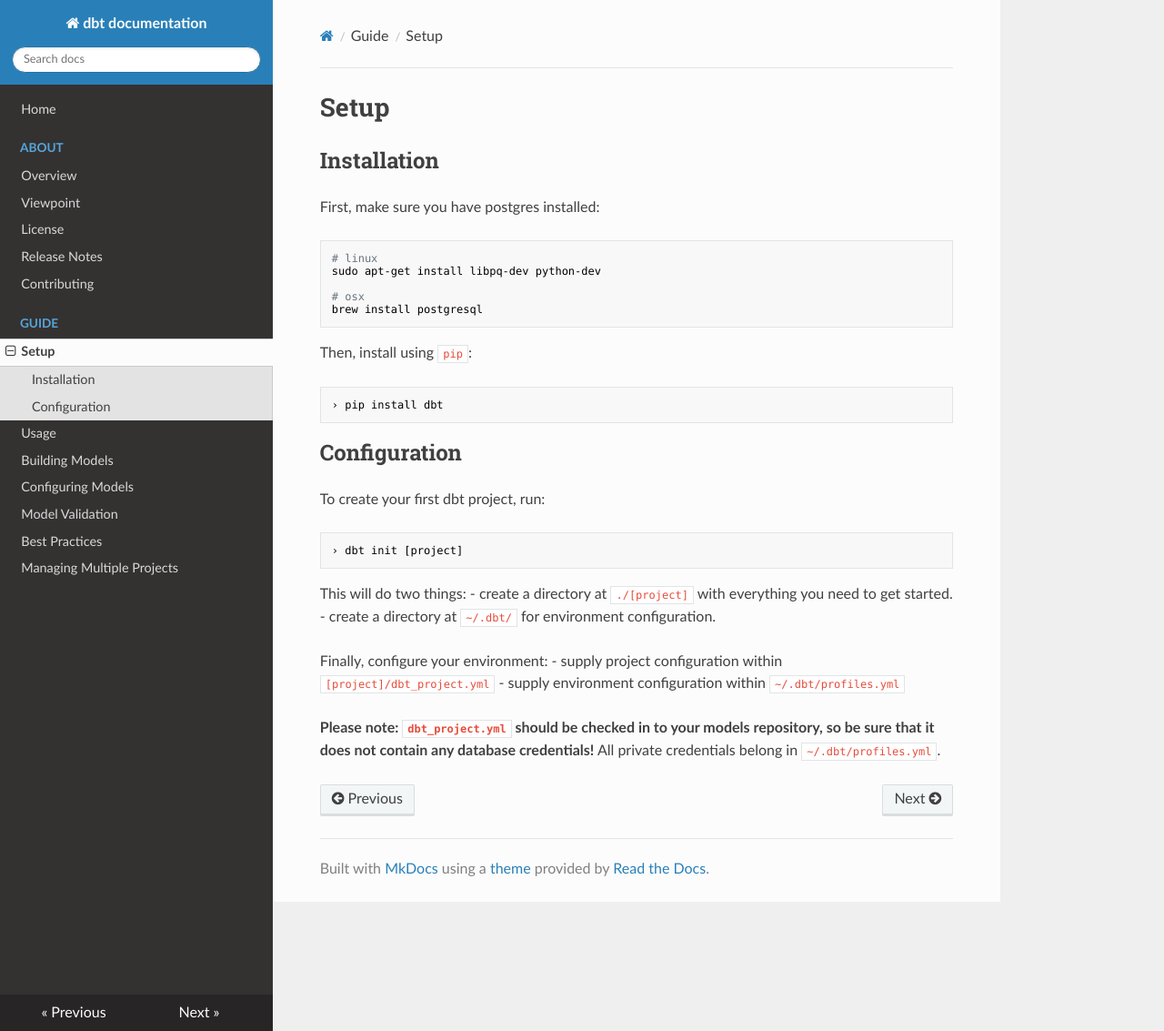
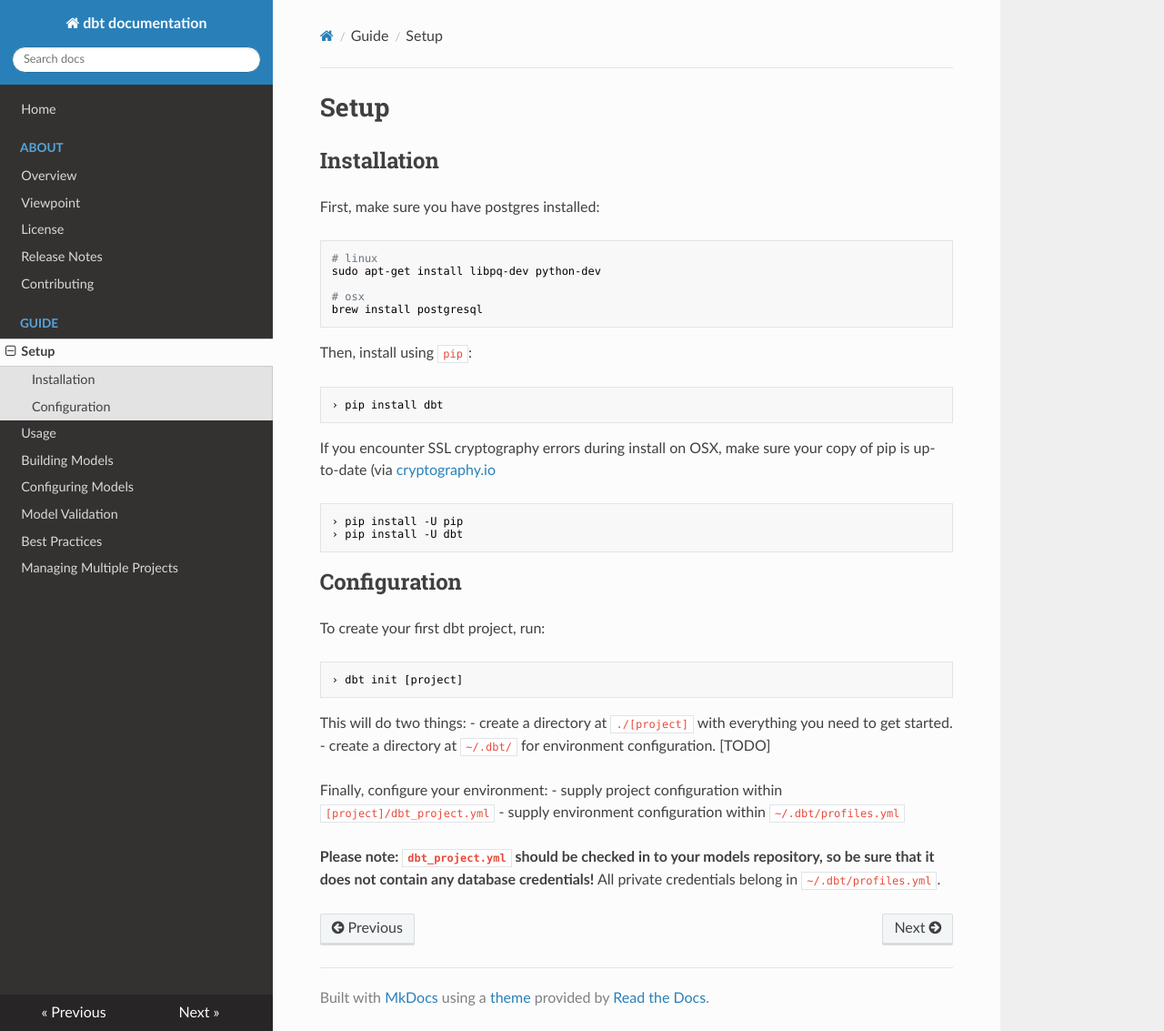
Before and after one commit to RayMarquina/dbt_project, an MkDocs documentation site: the page built from docs/guide/setup.md, in a window 1280 px wide and 1133 px high. Shown: the whole window at 91% size. Built offline with MkDocs 1.6.1, drawn with Linux system fonts in a browser that asks for light colours; nearby versions of some CDN libraries; old or Windows-style settings are respelled for this version of MkDocs.

Commit message:
Update setup.md

````diff
--- a/docs/guide/setup.md
+++ b/docs/guide/setup.md
@@ -18,6 +18,12 @@
 › pip install dbt
 ```
 
+If you encounter SSL cryptography errors during install on OSX, make sure your copy of pip is up-to-date (via [cryptography.io](https://cryptography.io/en/latest/faq/#compiling-cryptography-on-os-x-produces-a-fatal-error-openssl-aes-h-file-not-found-error)
+```bash
+› pip install -U pip
+› pip install -U dbt
+```
+
 ## Configuration
 
 To create your first dbt project, run:
@@ -28,7 +34,7 @@
 
 This will do two things:
 - create a directory at `./[project]` with everything you need to get started.
-- create a directory at `~/.dbt/` for environment configuration.
+- create a directory at `~/.dbt/` for environment configuration. [TODO]
 
 Finally, configure your environment:
 - supply project configuration within `[project]/dbt_project.yml`
````
